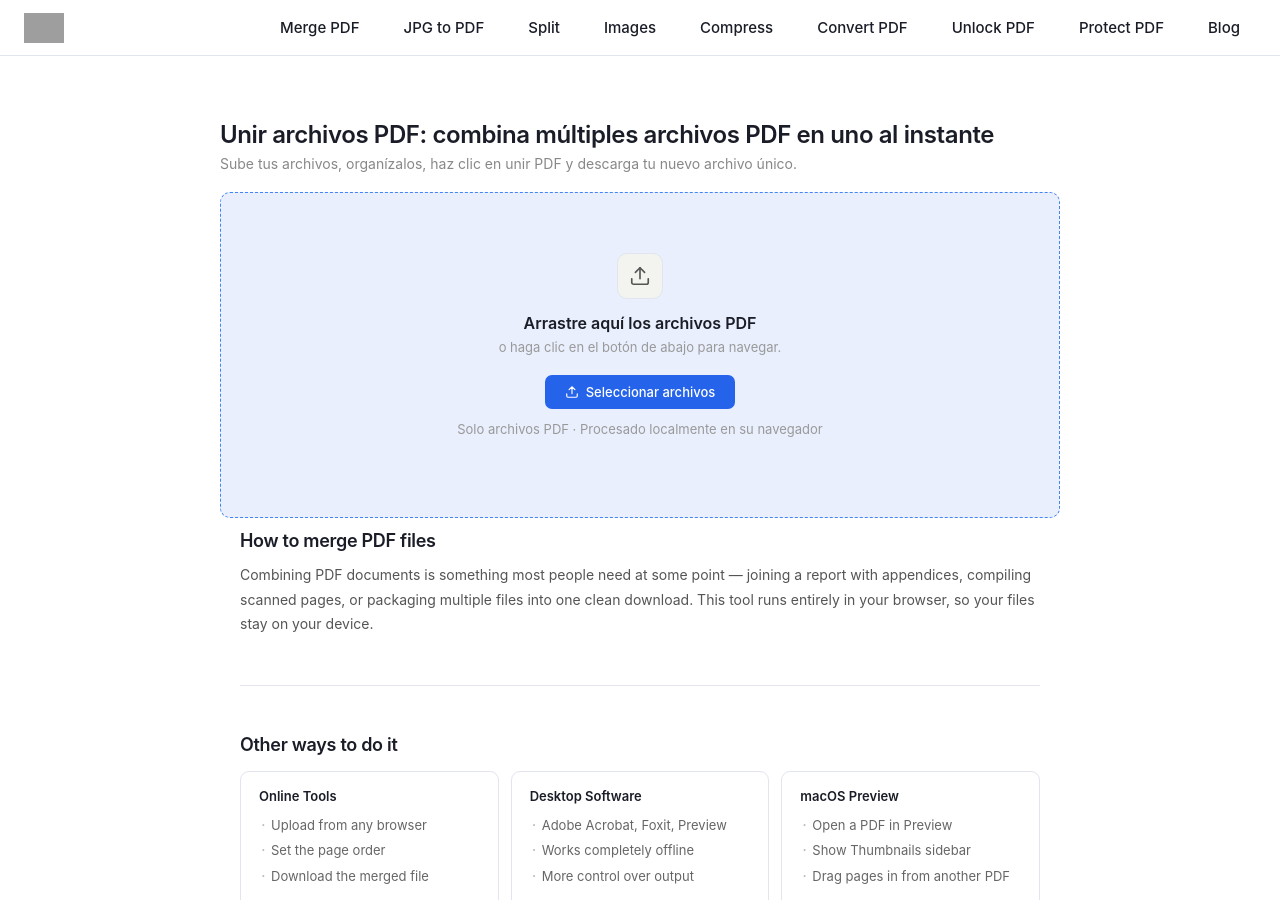
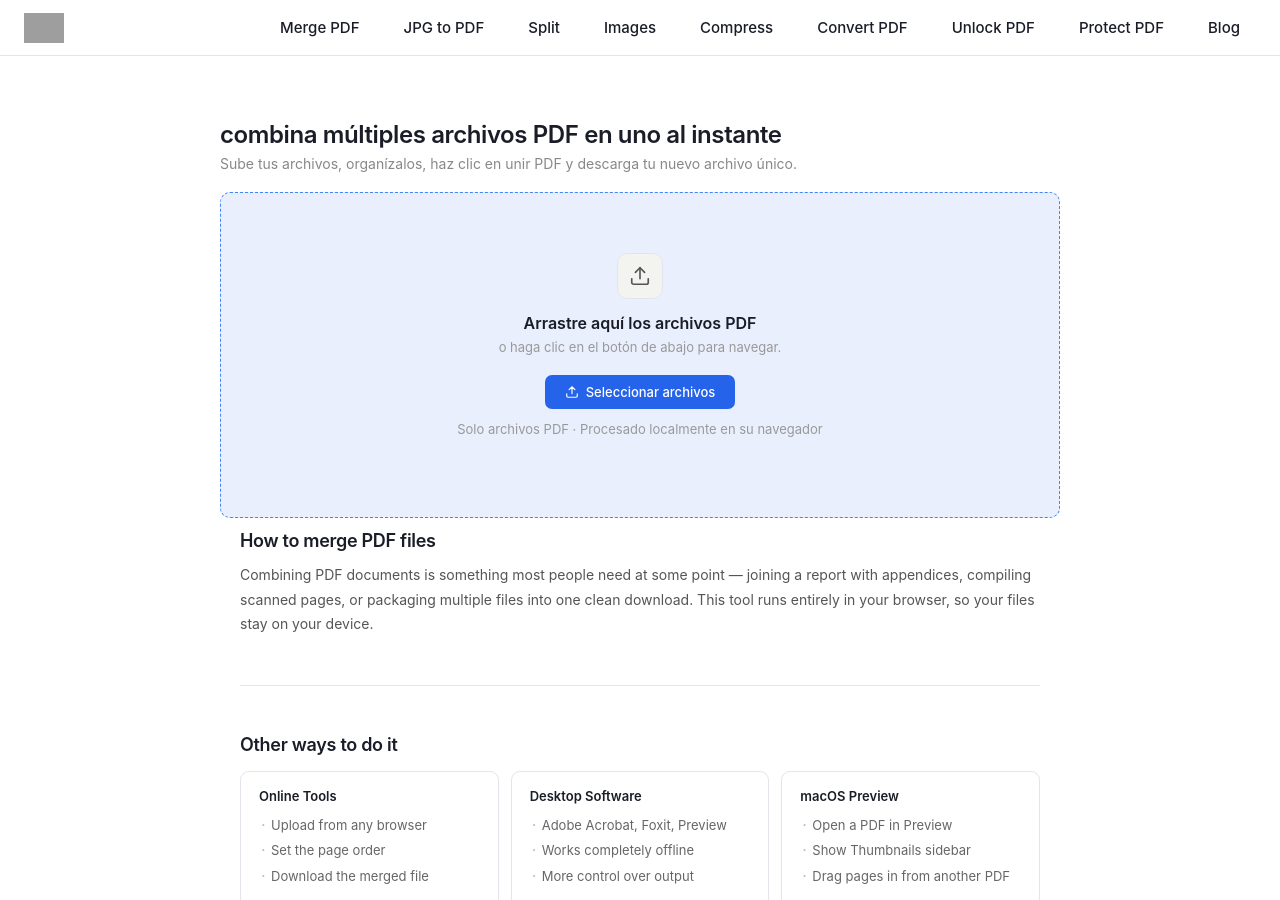
Before and after one commit to rforrupesh/pdf, a Jekyll site: the page built from index.html, in a window 1280 px wide and 900 px high. Built offline with Jekyll 4.4.1, drawn with Linux system fonts in a browser that asks for light colours; grey boxes are pictures that could not be loaded.

Commit message:
Update index.html

```diff
--- a/index.html
+++ b/index.html
@@ -301,7 +301,7 @@ scripts:
 <main class="container">
 
   <!-- H1 + P — visible before upload, hidden after -->
-  <h1 class="page-title" id="pageTitle">Unir archivos PDF: combina múltiples archivos PDF en uno al instante</h1>
+  <h1 class="page-title" id="pageTitle">combina múltiples archivos PDF en uno al instante</h1>
   <p class="page-sub" id="pageSub">Sube tus archivos, organízalos, haz clic en unir PDF y descarga tu nuevo archivo único.</p>
 
   <!-- UPLOAD STATE (centered, full viewport height) -->
```
